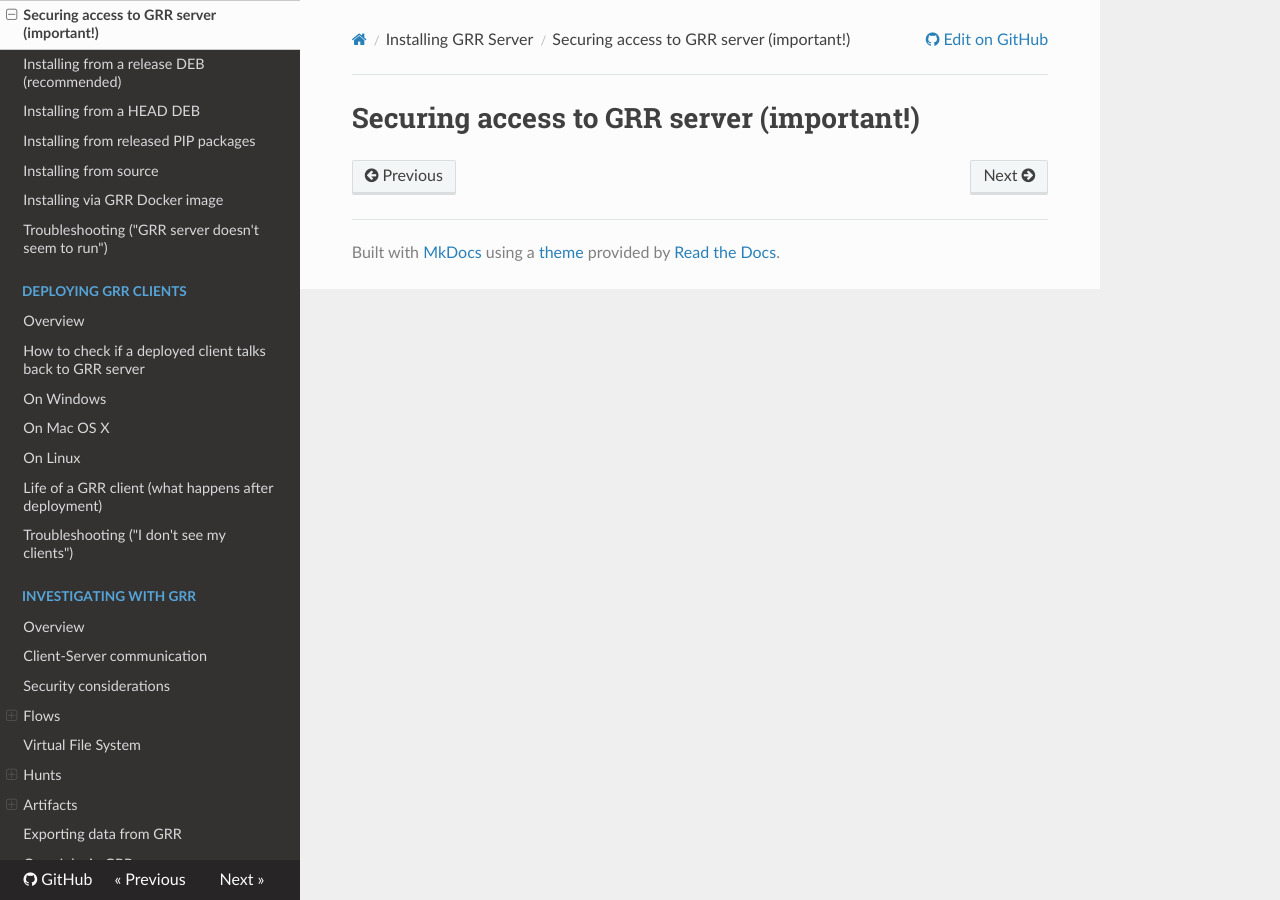
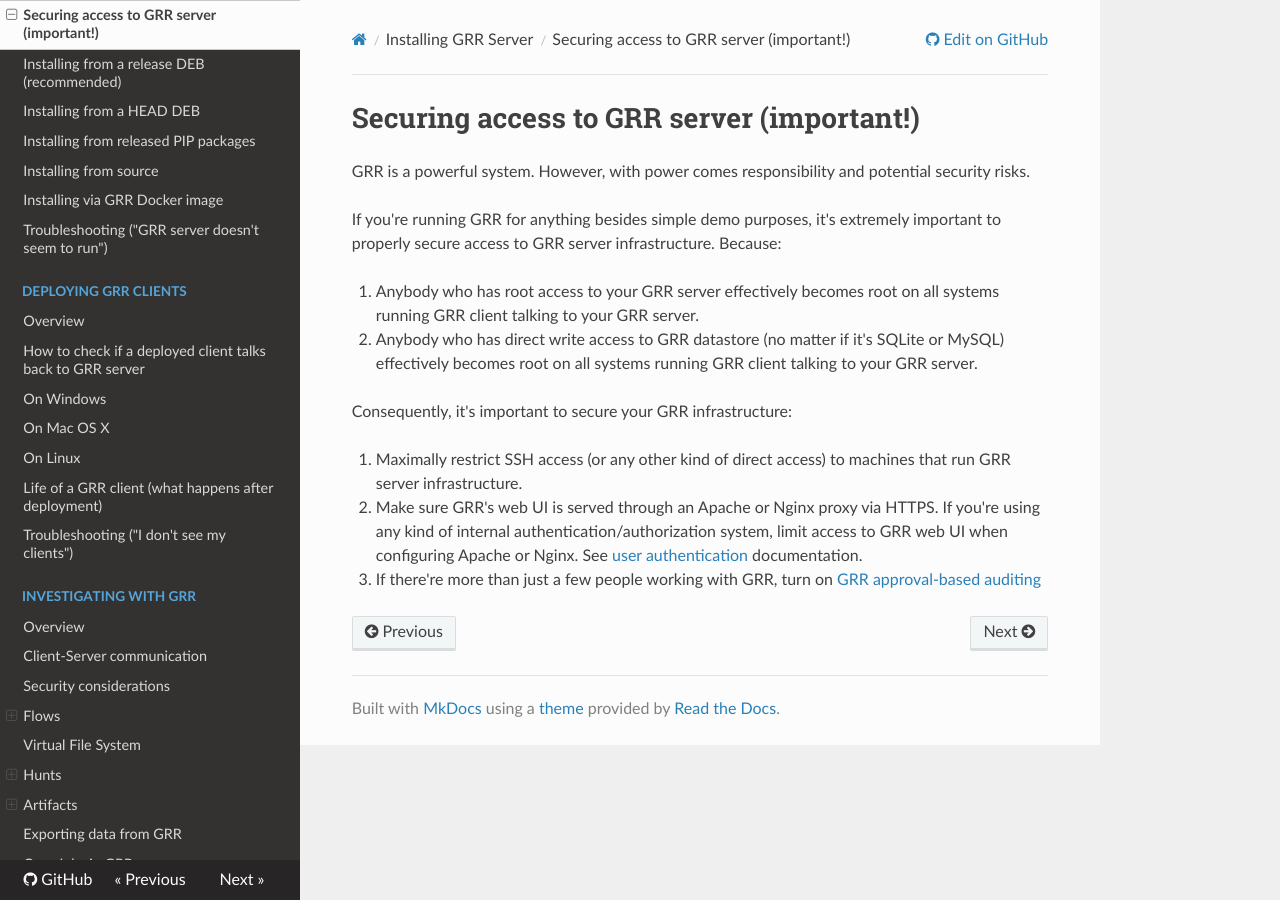
Before and after one commit to google/grr-doc, an MkDocs documentation site: the page built from docs/installing-grr-server/securing-access.md, in a window 1280 px wide. Built offline with MkDocs 1.6.1, drawn with Linux system fonts in a browser that asks for light colours; nearby versions of some CDN libraries; old or Windows-style settings are respelled for this version of MkDocs.

Commit message:
Written "Securing GRR access".

```diff
--- a/docs/installing-grr-server/securing-access.md
+++ b/docs/installing-grr-server/securing-access.md
@@ -1 +1,17 @@
 # Securing access to GRR server (important!)
+
+GRR is a powerful system. However, with power comes responsibility and potential security risks.
+
+If you're running GRR for anything besides simple demo purposes, it's extremely important to properly secure access to GRR server infrastructure. Because:
+
+1. Anybody who has root access to your GRR server effectively becomes root on all systems running GRR client talking to your GRR server.
+
+1. Anybody who has direct write access to GRR datastore (no matter if it's SQLite or MySQL) effectively becomes root on all systems running GRR client talking to your GRR server.
+
+Consequently, it's important to secure your GRR infrastructure:
+
+1. Maximally restrict SSH access (or any other kind of direct access) to machines that run GRR server infrastructure.
+
+2. Make sure GRR's web UI is served through an Apache or Nginx proxy via HTTPS. If you're using any kind of internal authentication/authorization system, limit access to GRR web UI when configuring Apache or Nginx. See [user authentication](../maintaining-and-tuning/user-management/authentication.md) documentation.
+
+3. If there're more than just a few people working with GRR, turn on [GRR approval-based auditing](../maintaining-and-tuning/approval-based-auditing.md)
```
